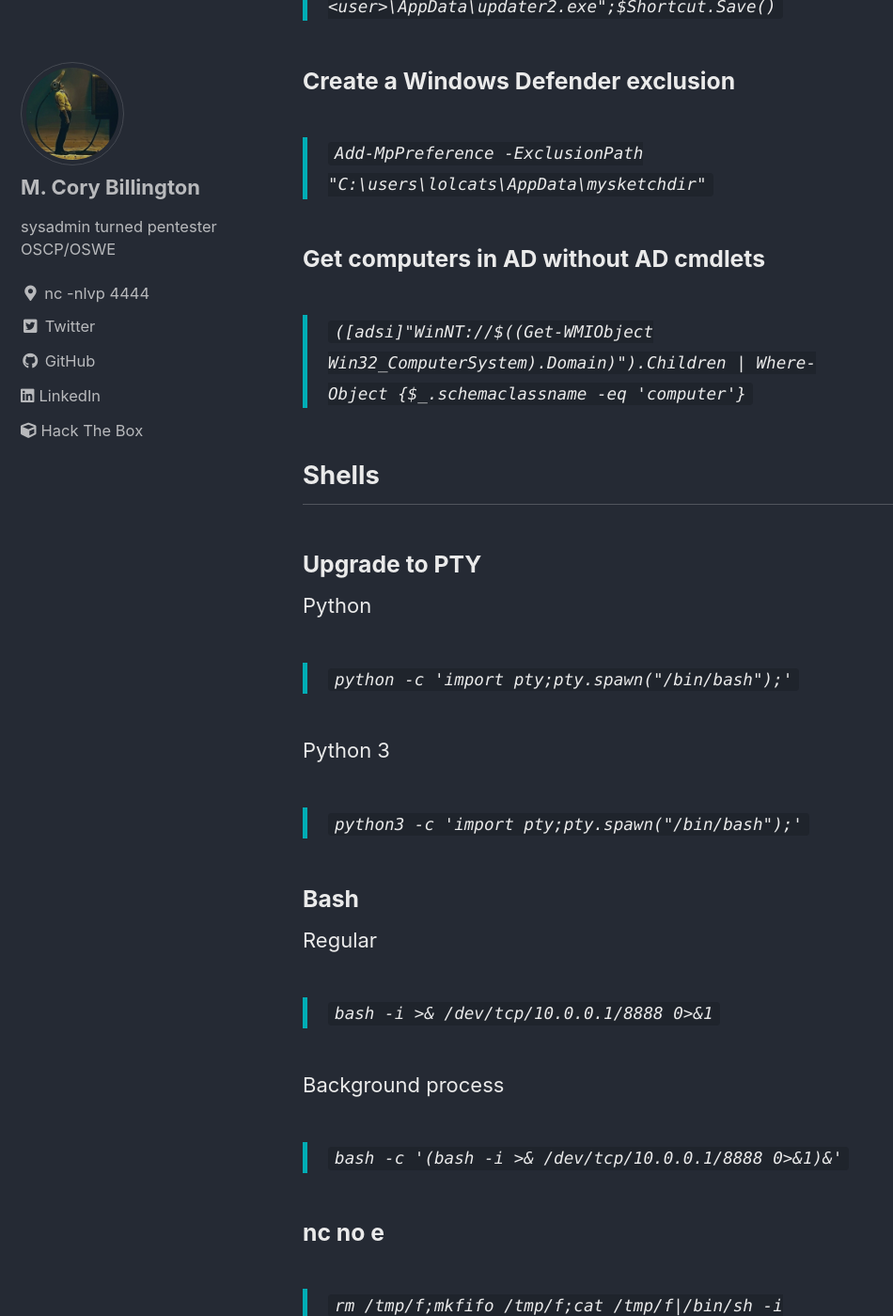
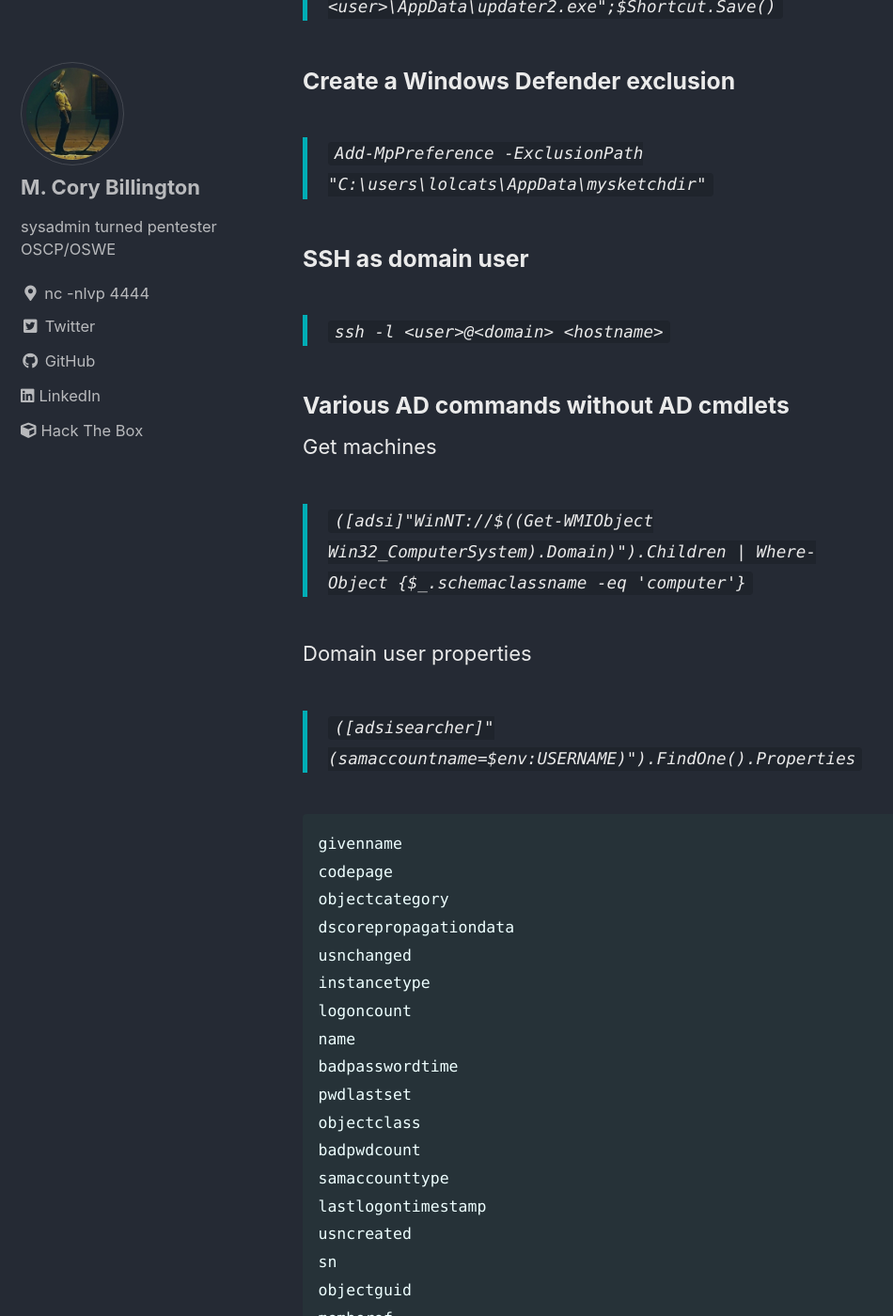
Before and after one commit to mcorybillington/mcorybillington.github.io, a Jekyll site: the page built from _pages/notes.md, in a window 1280 px wide and 1400 px high, scrolled down 3275 px. Shown: the whole window at 94% size, without its empty margins (0-950 px from the left). Built offline with Jekyll 4.4.1, drawn with Linux system fonts in a browser that asks for light colours; cached includes are drawn as plain includes; some of the changed text lies outside the part shown.

Commit message:
Added some powershell stuff

````diff
--- a/_pages/notes.md
+++ b/_pages/notes.md
@@ -14,7 +14,7 @@ author_profile: true
   - [Base64 encode file](#base64-encode-file)
   - [Create a shortcut lnk one-liner](#create-a-shortcut-lnk-one-liner)
   - [Create a Windows Defender exclusion](#create-a-windows-defender-exclusion)
-  - [Get computers in AD without AD cmdlets](#get-computers-in-ad-without-ad-cmdlets)
+  - [Various AD commands without AD cmdlets](#various-ad-commands-without-ad-cmdlets)
 - [Shells](#shells)
   - [Upgrade to PTY](#upgrade-to-pty)
   - [Bash](#bash)
@@ -71,10 +71,59 @@ author_profile: true
 
 > ```Add-MpPreference -ExclusionPath "C:\users\lolcats\AppData\mysketchdir"```
 
-### Get computers in AD without AD cmdlets
+### SSH as domain user
+
+> ```ssh -l <user>@<domain> <hostname>```
+
+### Various AD commands without AD cmdlets
+
+Get machines
 
 > ```([adsi]"WinNT://$((Get-WMIObject Win32_ComputerSystem).Domain)").Children | Where-Object {$_.schemaclassname -eq 'computer'}```
 
+Domain user properties
+
+> ```([adsisearcher]"(samaccountname=$env:USERNAME)").FindOne().Properties```
+
+```
+givenname
+codepage
+objectcategory
+dscorepropagationdata
+usnchanged
+instancetype
+logoncount
+name
+badpasswordtime
+pwdlastset
+objectclass
+badpwdcount
+samaccounttype
+lastlogontimestamp
+usncreated
+sn
+objectguid
+memberof
+whencreated
+adspath
+useraccountcontrol
+cn
+countrycode
+primarygroupid
+whenchanged
+lastlogon
+distinguishedname
+samaccountname
+objectsid
+lastlogoff
+displayname
+accountexpires
+userprincipalname
+```
+
+Get all groups and members of
+
+> ```([adsisearcher]'(&(objectCategory=group))').FindAll().Properties | % {$m=([ADSI]"LDAP://$($_.distinguishedname)").Member;if($m){write-host "Group: "$_.name;$m}} | % { ([adsisearcher]"(distinguishedname=$_)").FindOne().Properties.samaccountname }```
 
 ## Shells
 ### Upgrade to PTY
````
